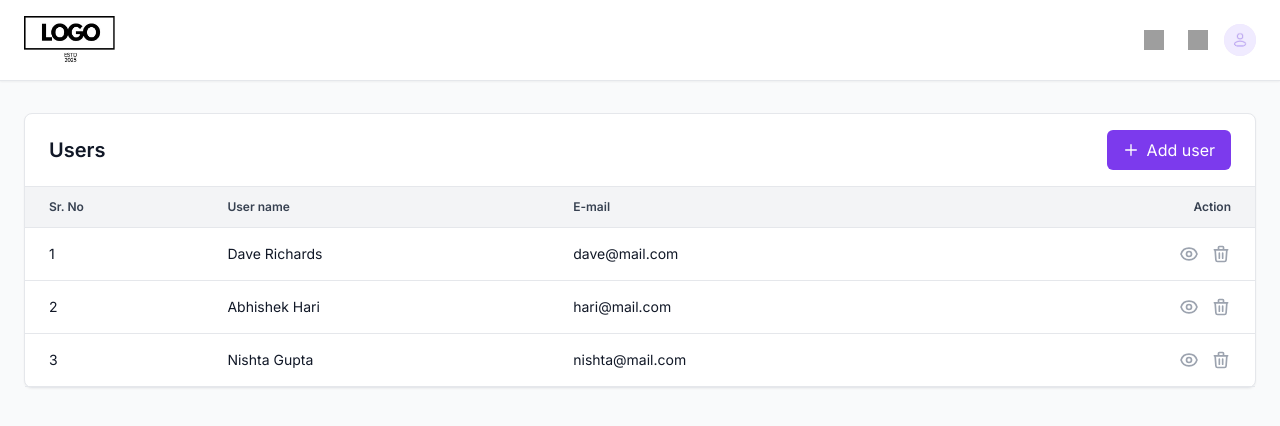
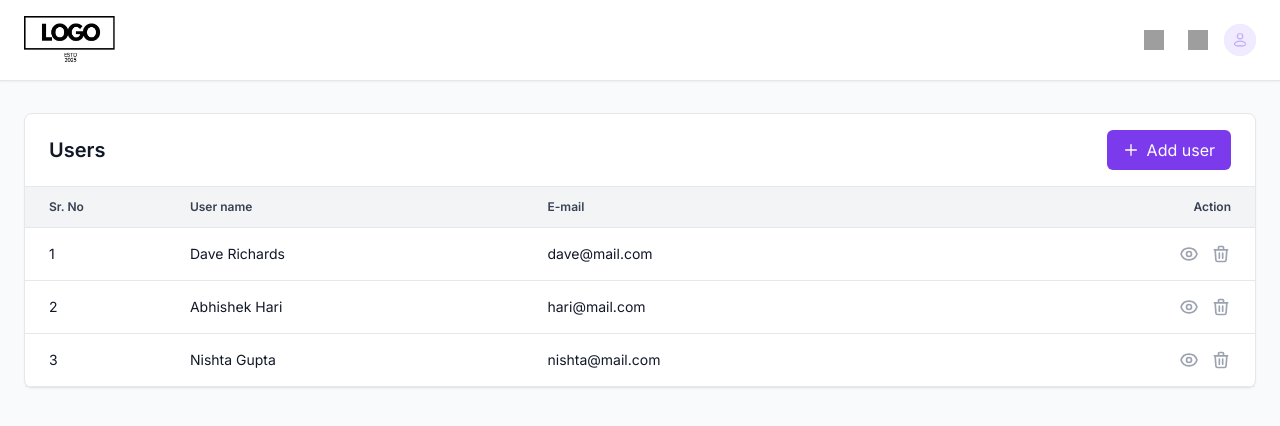
Before and after one commit to svrajesh21/Interview-buddy, a React (Create React App) app: page / in a window 1280 px wide. Shown: the top 426 px of the page. Built offline with nearby package versions, Linux system fonts and the light colour scheme; grey boxes are pictures that could not be loaded.

Commit message:
Update App.jsx

```diff
--- a/src/App.jsx
+++ b/src/App.jsx
@@ -142,8 +142,8 @@ Add user
 <table className="w-full">
 <thead>
 <tr className="border-b border-gray-200 bg-gray-100">
-<th className="pl-6 pr-4 py-3 text-left text-xs font-semibold text-gray-700">Sr. No</th>
-<th className="pl-0 pr-6 py-3 text-left text-xs font-semibold text-gray-700">User name</th>
+<th className="pl-6 pr-0 py-3 text-left text-xs font-semibold text-gray-700">Sr. No</th>
+<th className="pl-0 pr-0 py-3 text-left text-xs font-semibold text-gray-700">User name</th>
 <th className="px-6 py-3 text-left text-xs font-semibold text-gray-700">E-mail</th>
 <th className="px-6 py-3 text-right text-xs font-semibold text-gray-700">Action</th>
 </tr>
@@ -151,7 +151,7 @@ Add user
 <tbody>
 {users.map((user, index) => (
 <tr key={user.id} className="border-b border-gray-200">
-<td className="pl-6 pr-4 py-4 text-sm text-gray-900">{index + 1}</td>
+<td className="pl-6 pr-2 py-4 text-sm text-gray-900">{index + 1}</td>
 <td className="pl-0 pr-6 py-4 text-sm text-gray-900">{user.name}</td>
 <td className="px-6 py-4 text-sm text-gray-900">{user.email}</td>
 <td className="px-6 py-4">
```
